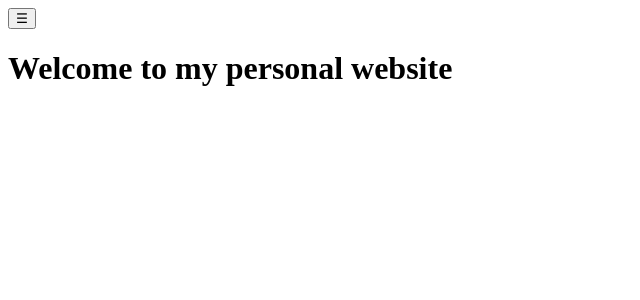
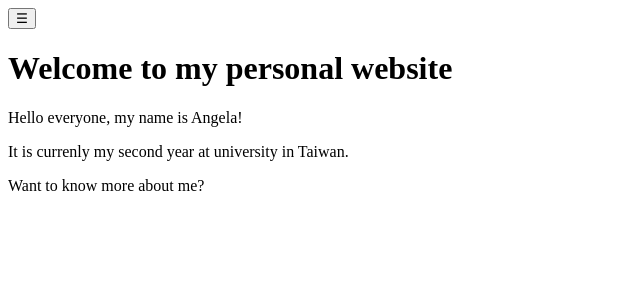
Before and after one commit to mingxuanchou/mingxuanchou.githyb.io, a Jekyll site: the page built from index.md, in a window 1280 px wide. Shown: the top 300 px of the page, without its empty margins (0-640 px from the left). Built offline with Jekyll 4.4.1, drawn with Linux system fonts in a browser that asks for light colours.

Commit message:
Update index.md

```diff
--- a/index.md
+++ b/index.md
@@ -3,3 +3,8 @@ layout: default
 title: Welcom to my site
 ---
 # Welcome to my personal website
+Hello everyone, my name is Angela!
+
+It is currenly my second year at university in Taiwan.
+
+Want to know more about me?
```
